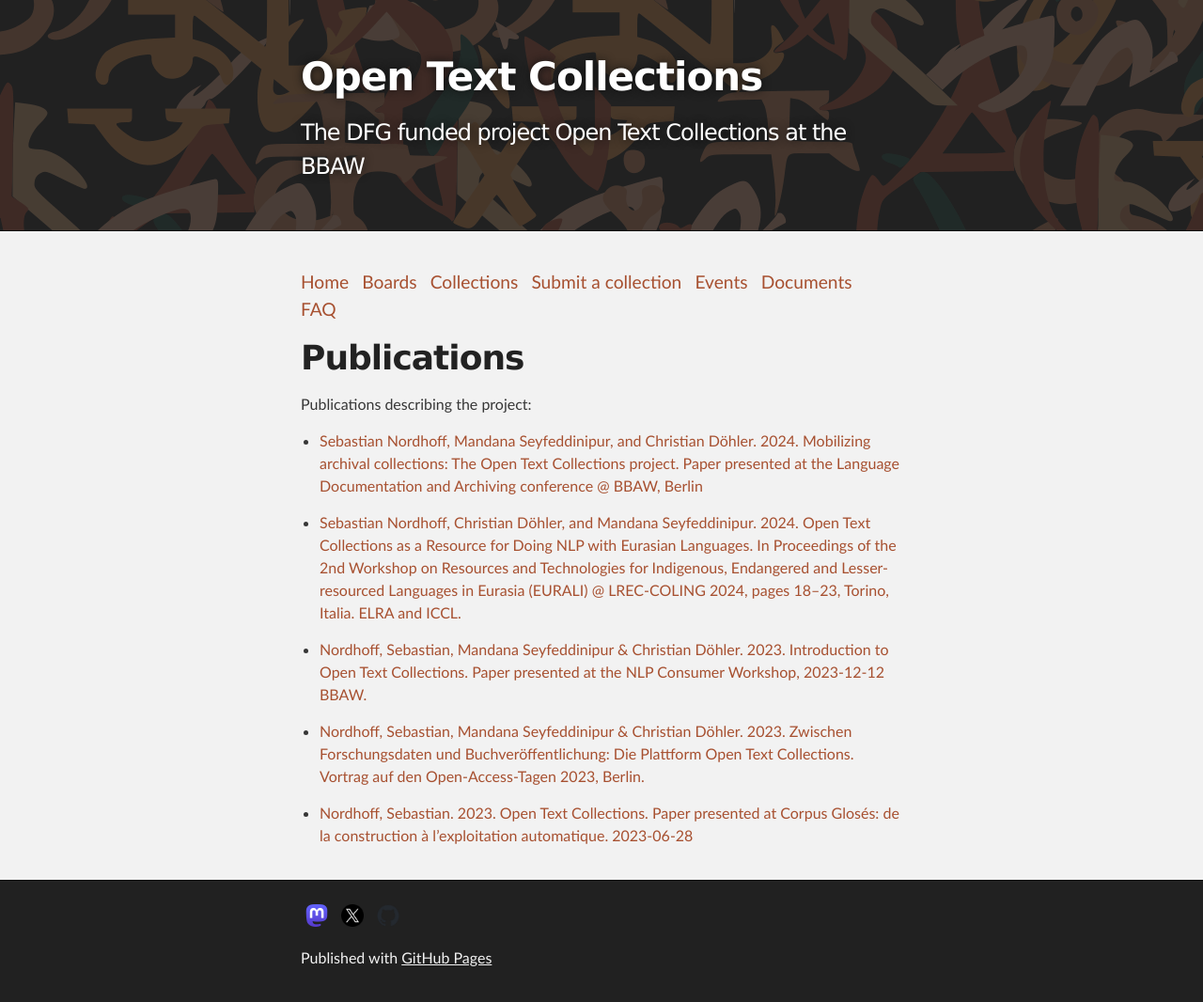
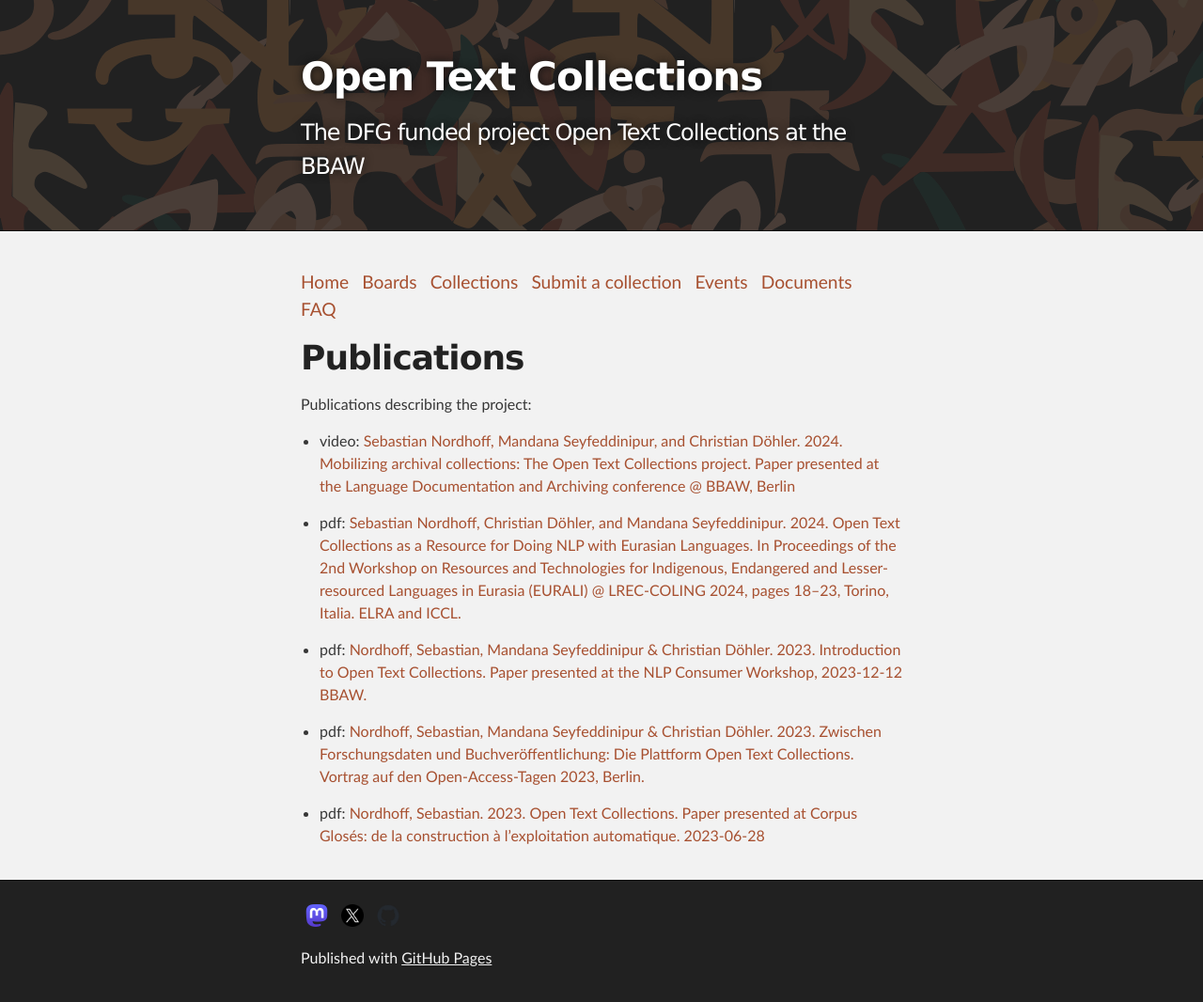
Before and after one commit to OpenTextCollections/opentextcollections.github.io, a Jekyll site: the page built from publications.md, in a window 1280 px wide. Shown: the whole page at 94% size. Built offline with Jekyll 4.4.1, drawn with Linux system fonts in a browser that asks for light colours; some of the changed lines change nothing that is shown.

Commit message:
Update publications.md

```diff
--- a/publications.md
+++ b/publications.md
@@ -6,12 +6,12 @@ layout: default
 
 Publications describing the project:
 
-- [Sebastian Nordhoff, Mandana Seyfeddinipur, and Christian Döhler. 2024. Mobilizing archival collections: The Open Text Collections project. Paper presented at the Language Documentation and Archiving conference @ BBAW, Berlin](https://youtu.be/0rRsD-KoAuM?si=uWGGmGcBnadM5BhE)
+- video: [Sebastian Nordhoff, Mandana Seyfeddinipur, and Christian Döhler. 2024. Mobilizing archival collections: The Open Text Collections project. Paper presented at the Language Documentation and Archiving conference @ BBAW, Berlin](https://youtu.be/0rRsD-KoAuM?si=uWGGmGcBnadM5BhE)
 
-- [Sebastian Nordhoff, Christian Döhler, and Mandana Seyfeddinipur. 2024. Open Text Collections as a Resource for Doing NLP with Eurasian Languages. In Proceedings of the 2nd Workshop on Resources and Technologies for Indigenous, Endangered and Lesser-resourced Languages in Eurasia (EURALI) @ LREC-COLING 2024, pages 18–23, Torino, Italia. ELRA and ICCL.](/publications/2024.eurali-1.3.pdf)
+- pdf: [Sebastian Nordhoff, Christian Döhler, and Mandana Seyfeddinipur. 2024. Open Text Collections as a Resource for Doing NLP with Eurasian Languages. In Proceedings of the 2nd Workshop on Resources and Technologies for Indigenous, Endangered and Lesser-resourced Languages in Eurasia (EURALI) @ LREC-COLING 2024, pages 18–23, Torino, Italia. ELRA and ICCL.](/publications/2024.eurali-1.3.pdf)
 
-- [Nordhoff, Sebastian, Mandana Seyfeddinipur & Christian Döhler. 2023. Introduction to Open Text Collections. Paper presented at the NLP Consumer Workshop, 2023-12-12 BBAW.](/publications/20231212NordhoffEtAlConsumerWorkshop.pdf)
+- pdf: [Nordhoff, Sebastian, Mandana Seyfeddinipur & Christian Döhler. 2023. Introduction to Open Text Collections. Paper presented at the NLP Consumer Workshop, 2023-12-12 BBAW.](/publications/20231212NordhoffEtAlConsumerWorkshop.pdf)
 
-- [Nordhoff, Sebastian, Mandana Seyfeddinipur & Christian Döhler. 2023. Zwischen Forschungsdaten und Buchveröffentlichung: Die Plattform Open Text Collections. Vortrag auf den Open-Access-Tagen 2023, Berlin.](/publications/2023OATage_NordhoffEtAl.pdf)
+- pdf: [Nordhoff, Sebastian, Mandana Seyfeddinipur & Christian Döhler. 2023. Zwischen Forschungsdaten und Buchveröffentlichung: Die Plattform Open Text Collections. Vortrag auf den Open-Access-Tagen 2023, Berlin.](/publications/2023OATage_NordhoffEtAl.pdf)
 
-- [Nordhoff, Sebastian. 2023.  Open Text Collections. Paper presented at Corpus Glosés: de la construction à l’exploitation automatique. 2023-06-28](/publications/Nordhoff2023Paris.pdf)
+- pdf: [Nordhoff, Sebastian. 2023.  Open Text Collections. Paper presented at Corpus Glosés: de la construction à l’exploitation automatique. 2023-06-28](/publications/Nordhoff2023Paris.pdf)
```
